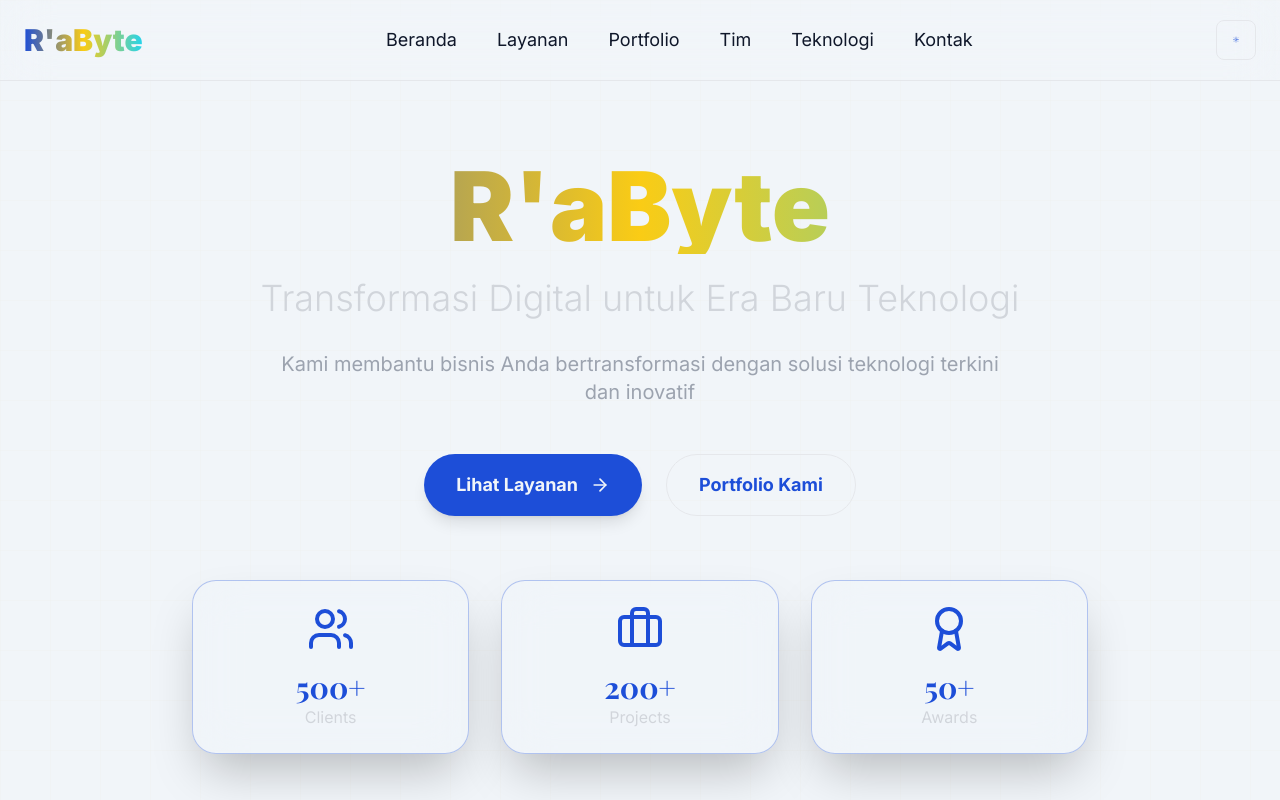
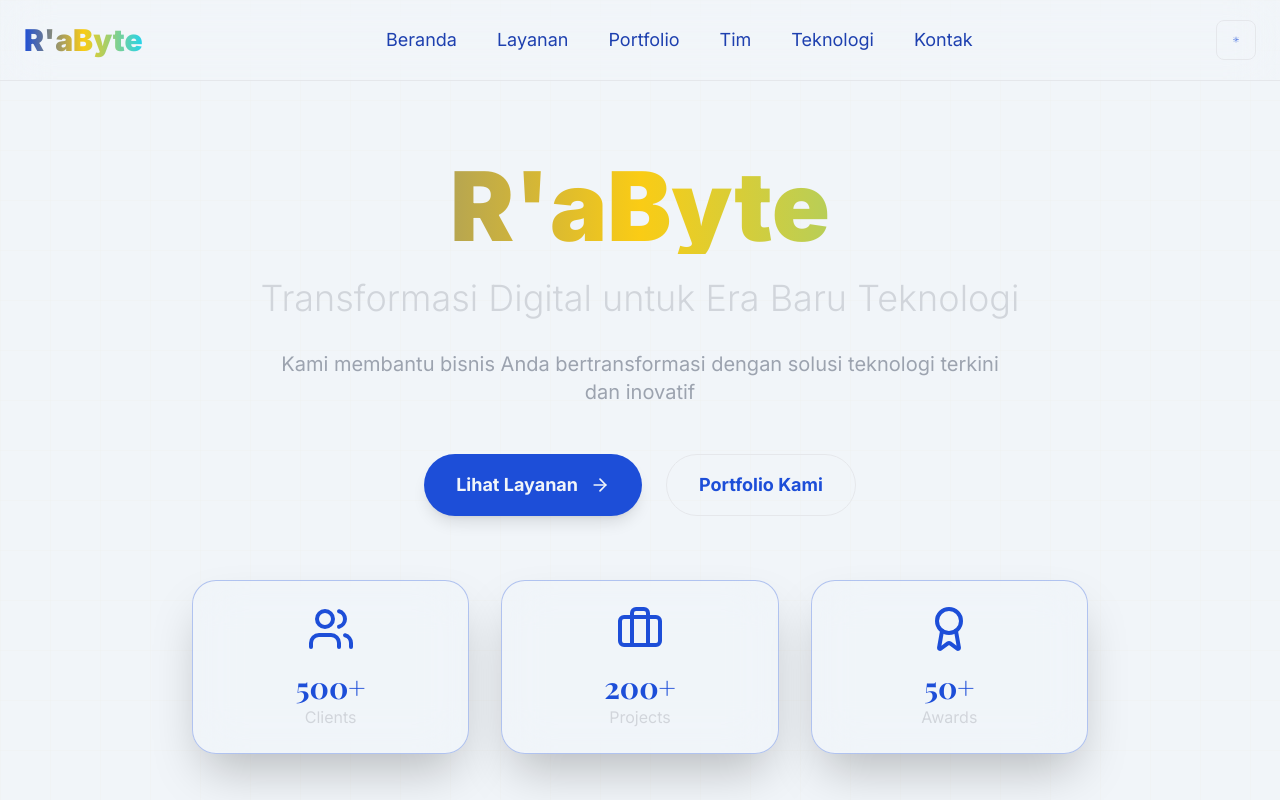
Before and after one commit to BangYahya01/EraByte, a Next.js app: page / in a window 1280 px wide. Shown: the top 800 px of the page. Built offline with nearby package versions, Linux system fonts and the light colour scheme.

Commit message:
Change light mode text color to blue (#1e40af) for better contrast

```diff
--- a/src/app/globals.css
+++ b/src/app/globals.css
@@ -14,8 +14,8 @@
   --color-background: #ffffff;
   --color-background-rgb: 255, 255, 255;
 
-  --color-foreground: #0f172a;
-  --color-foreground-rgb: 15, 23, 42;
+  --color-foreground: #1e40af;
+  --color-foreground-rgb: 30, 64, 175;
 }
 
 .dark {
```
